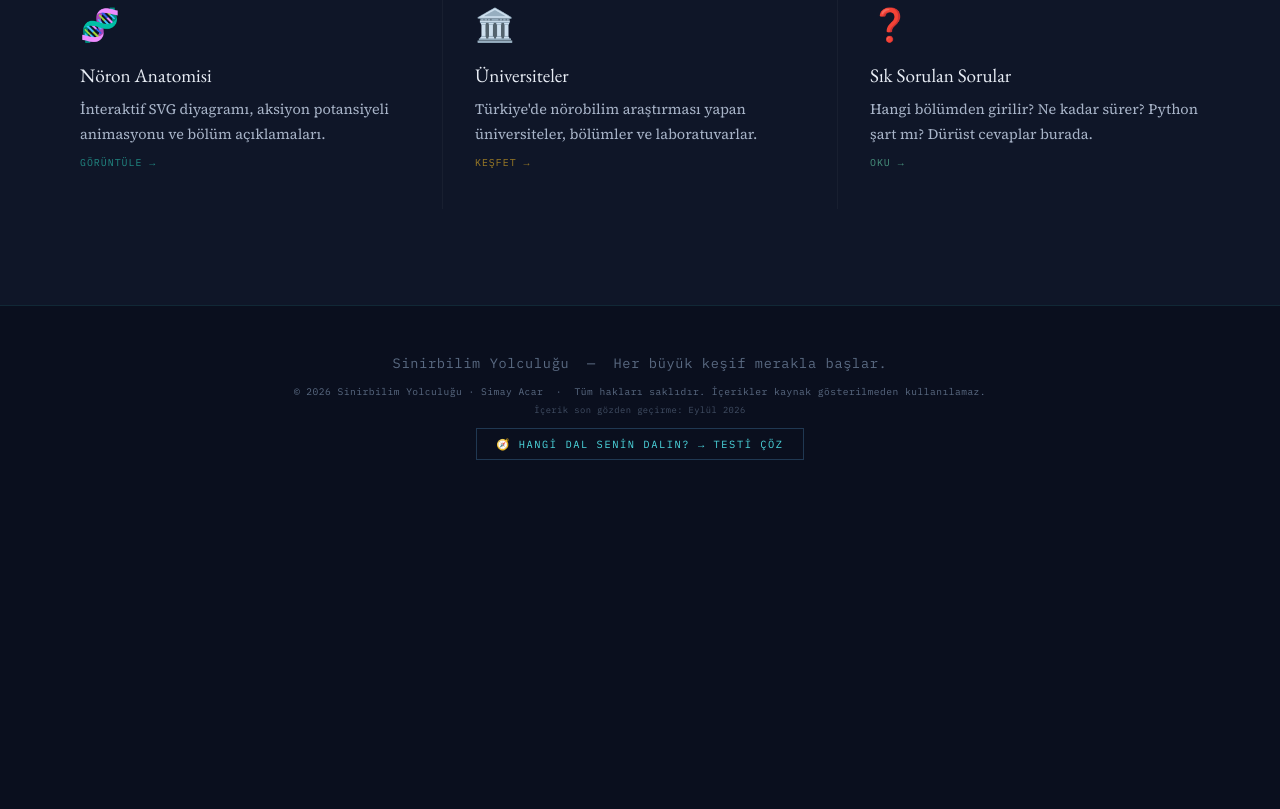
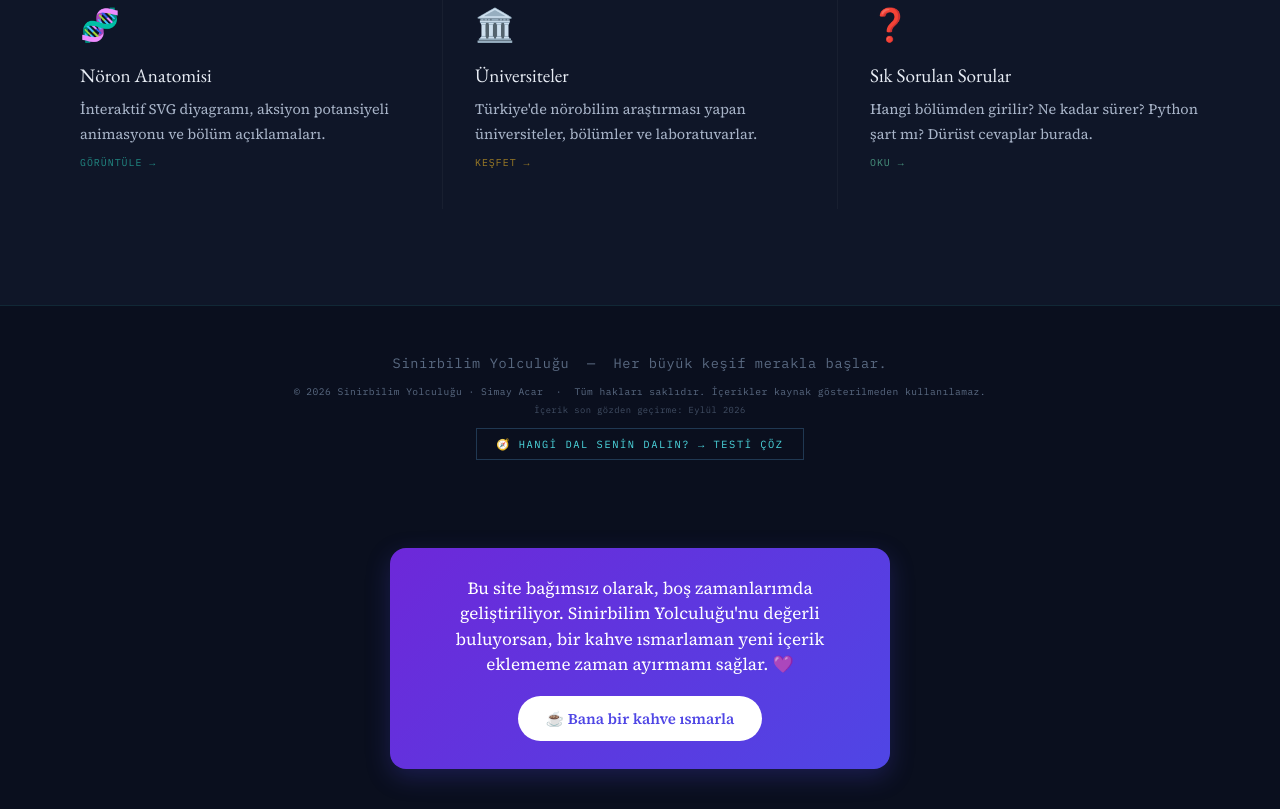
Before and after one commit to yamisacar/Sinirbilimrehberi, a plain HTML site: page index.html in a window 1280 px wide. Shown: the part 1395-2204 px from the top of the page. Before the commit the page ends 1903 px from the top, so only its background shows below. Drawn offline with nearby package versions, Linux system fonts and the light colour scheme.

Commit message:
Update index.html

```diff
--- a/index.html
+++ b/index.html
@@ -4054,6 +4054,14 @@ async function sendFeedback(){
     <div style="font-family:var(--ff-mono);font-size:.55rem;color:var(--muted);text-align:center;margin-top:.8rem;letter-spacing:.08em;">↑↓ gezin · Enter ile git · ESC kapat</div>
   </div>
 </div>
-
+<div style="max-width:500px; margin:40px auto; padding:28px; background:linear-gradient(135deg, #6d28d9, #4f46e5); border-radius:16px; text-align:center; box-shadow:0 8px 24px rgba(79,70,229,0.25); font-family:inherit;">
+  <p style="color:#fff; font-size:17px; line-height:1.5; margin:0 0 18px 0;">
+    Bu site bağımsız olarak, boş zamanlarımda geliştiriliyor. Sinirbilim Yolculuğu'nu değerli buluyorsan, bir kahve ısmarlaman yeni içerik eklememe zaman ayırmamı sağlar. 💜
+  </p>
+  <a href="https://buymeacoffee.com/sinirbilimyolu" target="_blank" rel="noopener"
+     style="display:inline-block; background:#ffffff; color:#4f46e5; font-weight:700; font-size:15px; padding:12px 28px; border-radius:999px; text-decoration:none;">
+    ☕ Bana bir kahve ısmarla
+  </a>
+</div>
 </body>
 </html>
```
